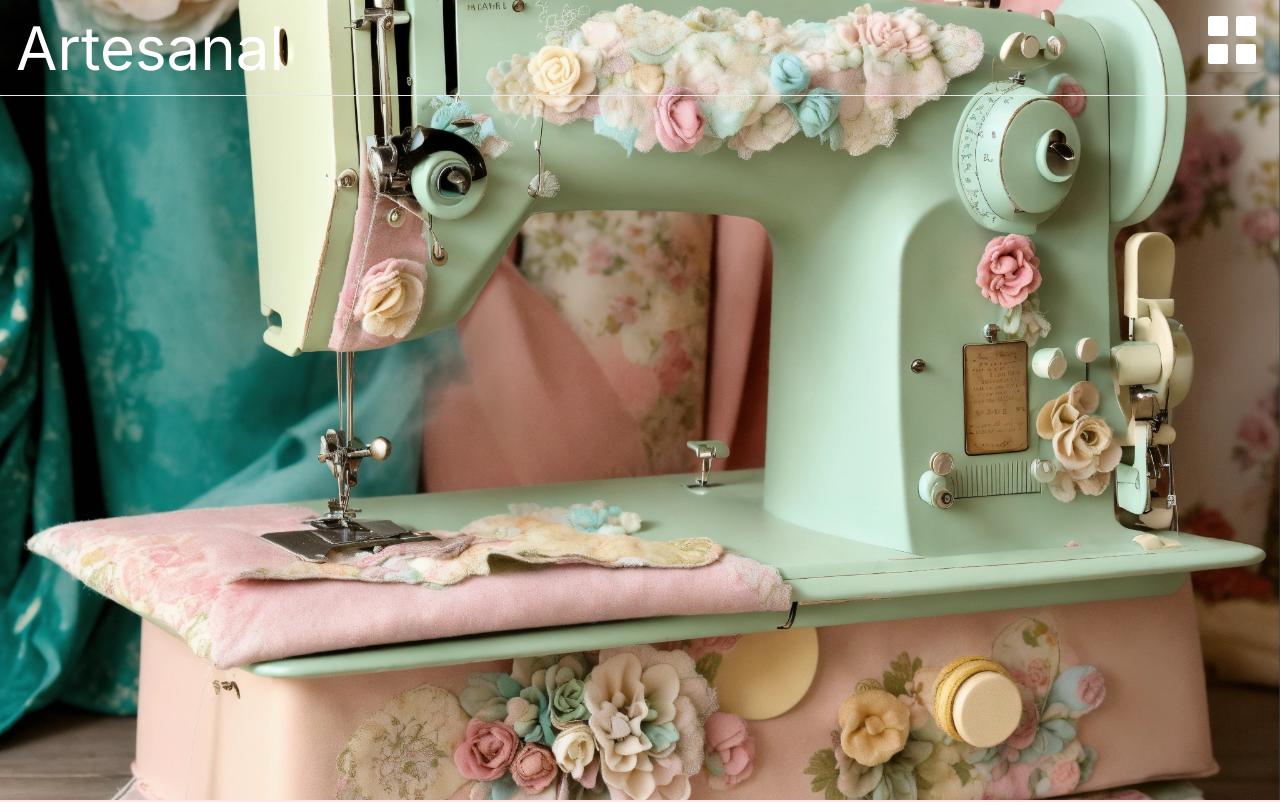
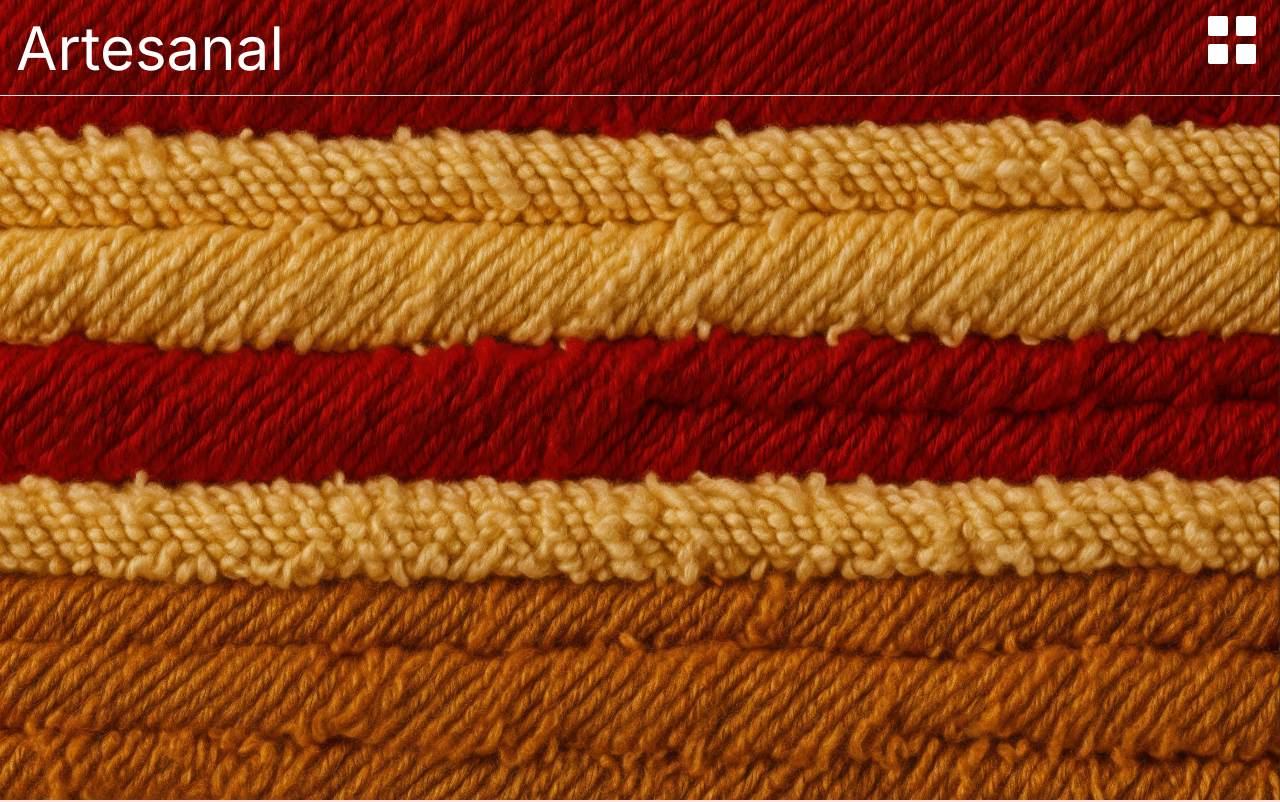
Before and after one commit to gabalfa/artesanalapp-vercel, a Next.js app: page / in a window 1280 px wide. Shown: the top 802 px of the page. Built offline with nearby package versions, Linux system fonts and the light colour scheme.

Commit message:
testing hero images

```diff
--- a/app/components/header.tsx
+++ b/app/components/header.tsx
@@ -5,7 +5,7 @@ import SideNav from "@/app/components/side-nav";
 
 function Header() {
   return (
-    <header className="h-screen bg-cover bg-no-repeat bg-center bg-[url('/bg-image-9.webp')]">
+    <header className="h-screen bg-cover bg-no-repeat bg-center bg-[url('/bg-image-7.webp')]">
       <div className="h-24 border-b p-4 flex flex-wrap md:flex-row items-center justify-between">
         <span className="text-4xl md:text-6xl text-white">Artesanal</span>
       </div>
```
